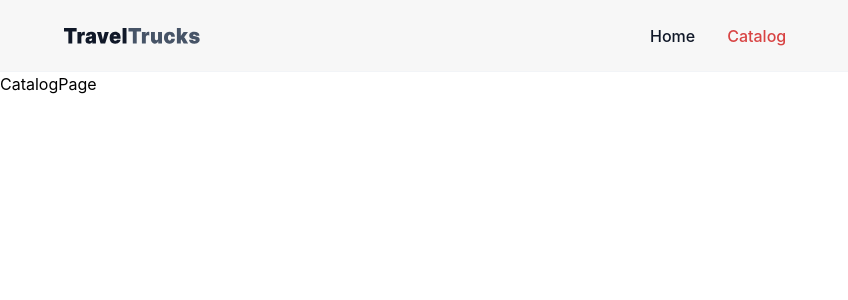
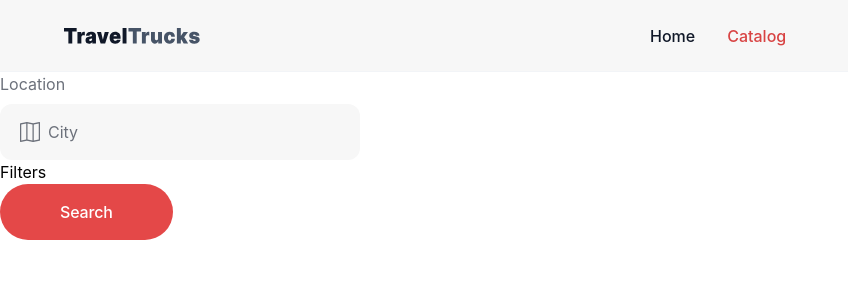
Before and after one commit to MariyaBuzhava/WanderCampers, a React (Vite) app: page /catalog in a window 1280 px wide. Shown: the top 300 px of the page, without its empty margins (0-848 px from the left). Built offline with nearby package versions, Linux system fonts and the light colour scheme.

Commit message:
add svg, searchbar, location

```diff
--- /dev/null
+++ b/src/components/Filters/Filters.jsx
@@ -0,0 +1,5 @@
+function Filters() {
+  return <div>Filters</div>;
+}
+
+export default Filters;
--- /dev/null
+++ b/src/components/Location/Location.jsx
@@ -0,0 +1,24 @@
+import c from "./Location.module.css";
+
+function Location() {
+  return (
+    <div className={c.container}>
+      <label className={c.lable}>
+        Location
+        <div className={c.wrapper}>
+          <svg className={c.icon} width="20" height="20">
+            <use href="/public/images/symbol-defs.svg#icon-Map" />
+          </svg>
+          <input
+            type="text"
+            name="location"
+            placeholder="City"
+            className={c.input}
+          />
+        </div>
+      </label>
+    </div>
+  );
+}
+
+export default Location;
--- /dev/null
+++ b/src/components/Location/Location.module.css
@@ -0,0 +1,56 @@
+.container {
+  display: flex;
+  flex-direction: column;
+  width: 360px;
+}
+
+.lable {
+  display: flex;
+  flex-direction: column;
+  gap: 8px;
+  font-weight: 400;
+  font-size: 16px;
+  line-height: 24px;
+  color: #6c717b;
+}
+
+.wrapper {
+  position: relative;
+  width: 100%;
+}
+
+.wrapper:focus-within {
+  color: #101828;
+}
+
+.icon {
+  position: absolute;
+  left: 20px;
+  top: 50%;
+  transform: translateY(-50%);
+  fill: #6c717b;
+}
+
+.wrapper:focus-within .icon {
+  fill: #101828;
+}
+
+.input {
+  border-radius: 12px;
+  padding: 18px 20px 18px 48px;
+  width: 100%;
+  height: 56px;
+  background-color: #f7f7f7;
+  border: none;
+}
+
+.input:focus {
+  color: #101828;
+  border: none;
+  outline: none;
+}
+
+.input::placeholder {
+  color: #6c717b;
+  font-size: 16px;
+}
--- /dev/null
+++ b/src/components/SearchBar/SearchBar.jsx
@@ -0,0 +1,14 @@
+import Filters from "../Filters/Filters.jsx";
+import Location from "../Location/Location.jsx";
+
+function SearchBar() {
+  return (
+    <div>
+      <Location />
+      <Filters />
+      <button>Search</button>
+    </div>
+  );
+}
+
+export default SearchBar;
--- a/src/pages/CatalogPage/CatalogPage.jsx
+++ b/src/pages/CatalogPage/CatalogPage.jsx
@@ -1,5 +1,11 @@
+import SearchBar from "../../components/SearchBar/SearchBar.jsx";
+
 function CatalogPage() {
-  return <div>CatalogPage</div>;
+  return (
+    <div>
+      <SearchBar />
+    </div>
+  );
 }
 
 export default CatalogPage;
--- a/src/pages/HomePage/HomePage.module.css
+++ b/src/pages/HomePage/HomePage.module.css
@@ -15,7 +15,6 @@
   align-items: flex-start;
   justify-content: flex-start;
   flex-direction: column;
-
   height: 176px;
   margin: 260px 804px 260px 64px;
 }
```
Also changed, not shown: public/images/symbol-defs.svg (added), src/components/Equipment/Equipment.jsx (added), src/components/Equipment/Equipment.module.css (added), src/components/Filters/Filters.module.css (added), src/components/SearchBar/SearchBar.module.css (added), src/components/Type/Type.jsx (added), src/components/Type/Type.module.css (added).
